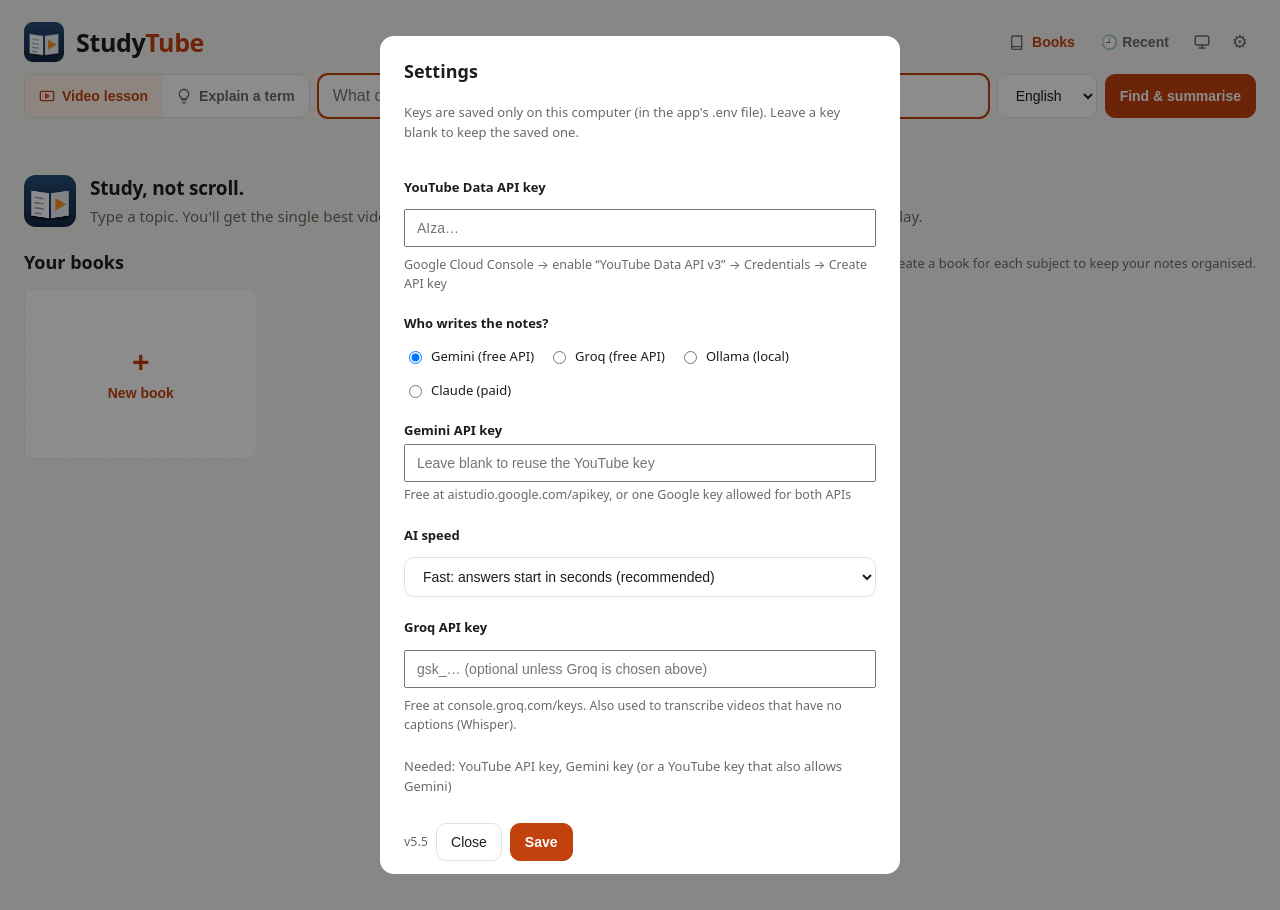
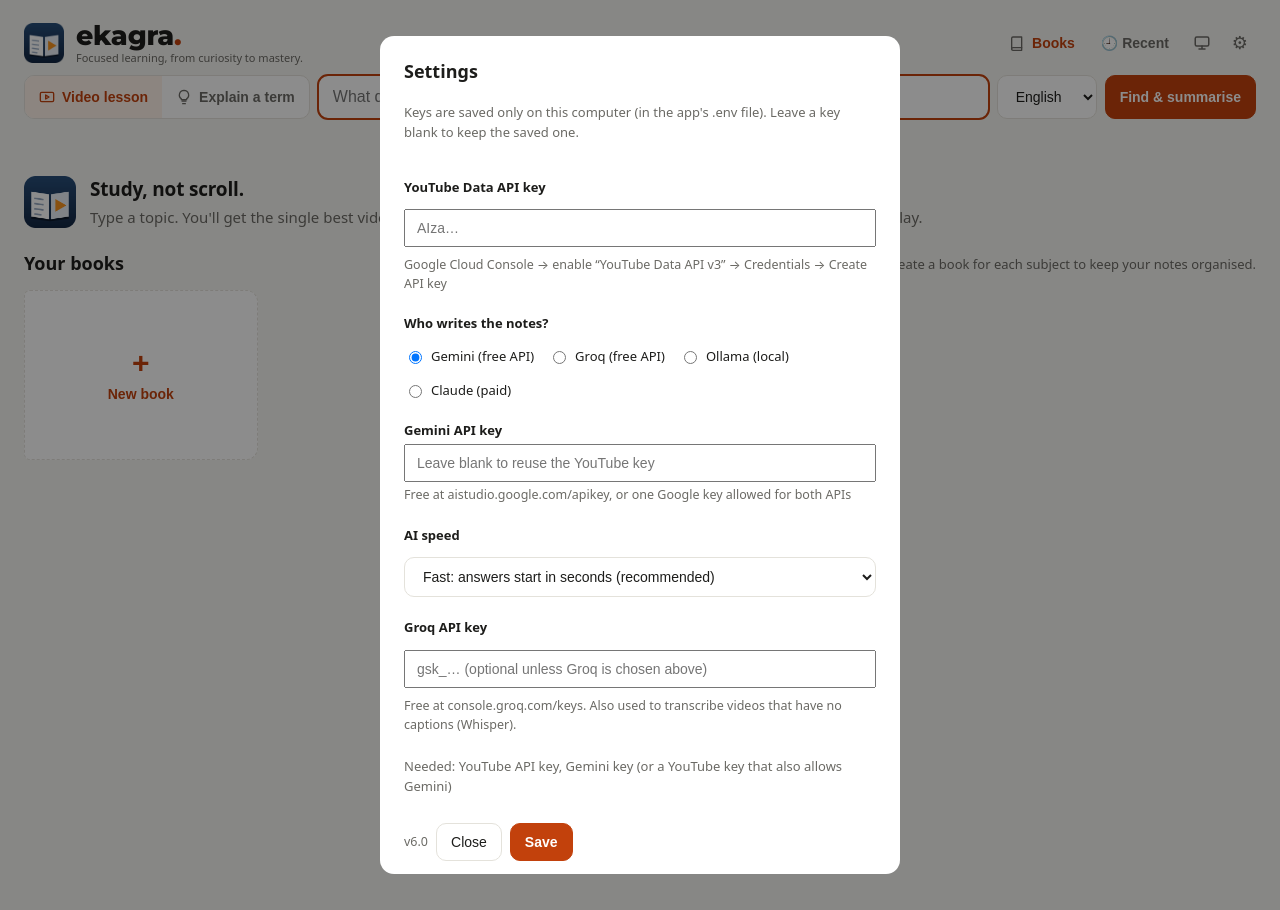
Before and after one commit to Harshverdhan-Soni/StudyTube, a Flask app: page / in a window 1280 px wide. Run offline with Flask 3, Linux system fonts and the light colour scheme; data that the repository does not hold is empty.

Commit message:
v6.0: rename app to ekagra with new wordmark and tagline
Co-Authored-By: Claude Opus 5.5 <noreply@anthropic.com>
Claude-Session: https://claude.ai/code/session_011kLQmTREGhxF8iW82kE2Do

```diff
--- a/app.py
+++ b/app.py
@@ -1,4 +1,4 @@
-"""StudyTube: type a topic, get the single most relevant YouTube video
+"""ekagra (formerly StudyTube): type a topic, get the single most relevant YouTube video
 plus study notes from its transcript.
 
 All default services are free:
@@ -745,7 +745,7 @@ def single_video_events(query, video, out_lang, alternatives, redo=False):
 
 
 def busy_msg(e):
-    tip = "" if cfg("GROQ_API_KEY") else " Tip: add a free Groq key in Settings and StudyTube will switch to Groq automatically when Gemini is busy."
+    tip = "" if cfg("GROQ_API_KEY") else " Tip: add a free Groq key in Settings and ekagra will switch to Groq automatically when Gemini is busy."
     return "Gemini's free servers are overloaded right now (this is on Google's side). Try again in a minute." + tip
 
 
@@ -1346,7 +1346,7 @@ def save_env(updates):
     os.environ.update(updates)
 
 
-APP_VERSION = "5.5"
+APP_VERSION = "6.0"
 
 
 def settings_state():
@@ -1391,7 +1391,7 @@ def post_settings():
         except OSError as e:
             os.environ.update(upd)  # still works for this session
             return jsonify(settings_state() | {"save_error": f"Could not write {ENV_FILE}: {e}. "
-                                               "Move the StudyTube folder to Documents and reinstall."})
+                                               "Move the app folder to Documents and reinstall."})
     return jsonify(settings_state())
 
 
--- a/templates/index.html
+++ b/templates/index.html
@@ -3,7 +3,7 @@
 <head>
 <meta charset="utf-8">
 <meta name="viewport" content="width=device-width, initial-scale=1">
-<title>StudyTube</title>
+<title>ekagra</title>
 <link rel="icon" type="image/png" href="/static/icon-192.png">
 <script src="/static/marked.min.js"></script>
 <script src="/static/purify.min.js"></script>
@@ -114,7 +114,10 @@
   h1 .home{cursor:pointer}
   .brand{display:flex;align-items:center;gap:12px;font-size:25px;font-weight:800;letter-spacing:-.015em;line-height:1}
   .brand .logo{width:40px;height:40px;display:block;flex:none}
-  .brand .wm{color:var(--ink)}
+  @font-face{font-family:"ekagraWM";src:url("/static/fonts/ekagra-wordmark.woff") format("woff");font-weight:800;font-display:swap}
+  .brand .bt{display:flex;flex-direction:column;gap:3px}
+  .brand .wm{color:var(--ink);font-family:"ekagraWM",system-ui,sans-serif;font-weight:800;font-size:27px;letter-spacing:-.01em}
+  .brand .tg{font-size:11px;font-weight:500;color:var(--muted,#8b887f);letter-spacing:0}
   .brand .wm span{color:#c2410c}
   :root[data-theme="dark"] .brand .wm span{color:#F7931E}
   @media (prefers-color-scheme:dark){:root:not([data-theme="light"]) .brand .wm span{color:#F7931E}}
@@ -175,7 +178,7 @@
   .seg{display:inline-flex;border:1px solid var(--line);border-radius:8px;overflow:hidden}
   .seg button{border:0;border-radius:0;padding:5px 10px;font-size:12px;background:none;color:var(--muted)}
   .seg button.on{background:var(--accent);color:#fff}
-  /* ---- roadmap (inspired by roadmap.sh, in StudyTube colours) ---- */
+  /* ---- roadmap (inspired by roadmap.sh, in ekagra colours) ---- */
   .rm{--mile:#F7931E;--mile-ink:#1A1A18;--sub:#F3E7D8;--sub-ink:#1A1A18;--done:#16a34a;--doing:#3b82f6;--link:#8b887f}
   .rm-head{display:flex;justify-content:space-between;gap:12px;align-items:flex-start;flex-wrap:wrap;padding:14px 0 6px}
   .rm-eyebrow{font-size:11px;font-weight:800;letter-spacing:.1em;color:var(--accent)}
@@ -336,7 +339,7 @@
 </head>
 <body>
 <header>
-  <h1><div class="home brand" id="homeLink" title="Home"><img class="logo" src="/static/icon-192.png" alt=""><span class="wm">Study<span>Tube</span></span></div>
+  <h1><div class="home brand" id="homeLink" title="Home"><img class="logo" src="/static/icon-192.png" alt=""><span class="bt"><span class="wm">ekagra<span>.</span></span><small class="tg">Focused learning, from curiosity to mastery.</small></span></div>
     <div class="hbtns"><button class="hbtn" id="bookChip" type="button"></button><button class="hbtn" id="recentBtn" title="Previously searched">🕘 Recent</button>
     <button class="hbtn" id="themeBtn" type="button" aria-label="Theme"></button>
     <button class="gear" id="gear" title="Settings">⚙</button></div></h1>
@@ -1497,7 +1500,7 @@ function sMsg(text, kind){
 function closeSetup(){ $("#setup").classList.add("hidden"); sMsg(""); }
 async function loadSettings(){
   try { settings = await (await fetch("/api/settings")).json(); }
-  catch { setStatus("Couldn't reach the StudyTube engine. Close the app and open it again.", true); return; }
+  catch { setStatus("Couldn't reach the ekagra engine. Close the app and open it again.", true); return; }
   $("#s_ver").textContent = "v" + (settings.version || "?");
   if (!settings.ready) { openSetup(); sMsg("Needed: " + settings.missing.join(", ")); }
 }
--- a/tools/make_icons.py
+++ b/tools/make_icons.py
@@ -1,4 +1,4 @@
-"""Generates StudyTube's icon set and splash animation.
+"""Generates ekagra's icon set and splash animation.
 
 Outputs (relative to the app folder):
   icon.ico            multi-size Windows icon (16..256), small sizes hand-simplified
--- a/winshell.py
+++ b/winshell.py
@@ -1,4 +1,4 @@
-"""Windows-only touches so StudyTube looks like a real app, not "Python".
+"""Windows-only touches so ekagra looks like a real app, not "Python".
 
 Why the Python icon shows up: the app runs inside pythonw.exe, so Windows groups the
 window under Python and uses python's icon. Fix:
@@ -48,7 +48,7 @@ def _our_windows():
 
 
 def _set_relaunch_props(hwnd):
-    """So 'Pin to taskbar' on the running window pins StudyTube, not Python."""
+    """So 'Pin to taskbar' on the running window pins ekagra, not Python."""
     try:
         import pythoncom
         from win32com.propsys import propsys, pscon
@@ -59,7 +59,7 @@ def _set_relaunch_props(hwnd):
     store = propsys.SHGetPropertyStoreForWindow(hwnd, propsys.IID_IPropertyStore)
     for key, value in ((pscon.PKEY_AppUserModel_ID, APP_ID),
                        (pscon.PKEY_AppUserModel_RelaunchCommand, command),
-                       (pscon.PKEY_AppUserModel_RelaunchDisplayNameResource, "StudyTube"),
+                       (pscon.PKEY_AppUserModel_RelaunchDisplayNameResource, "ekagra"),
                        (pscon.PKEY_AppUserModel_RelaunchIconResource, f"{ICON},0")):
         store.SetValue(key, propsys.PROPVARIANTType(value, pythoncom.VT_LPWSTR))
     store.Commit()
```
Also changed, not shown: launcher.py (+9 -5 lines), README.md, static/fonts/LICENSE-Montserrat.txt (added), static/fonts/ekagra-wordmark.woff (added), 4 other files.
